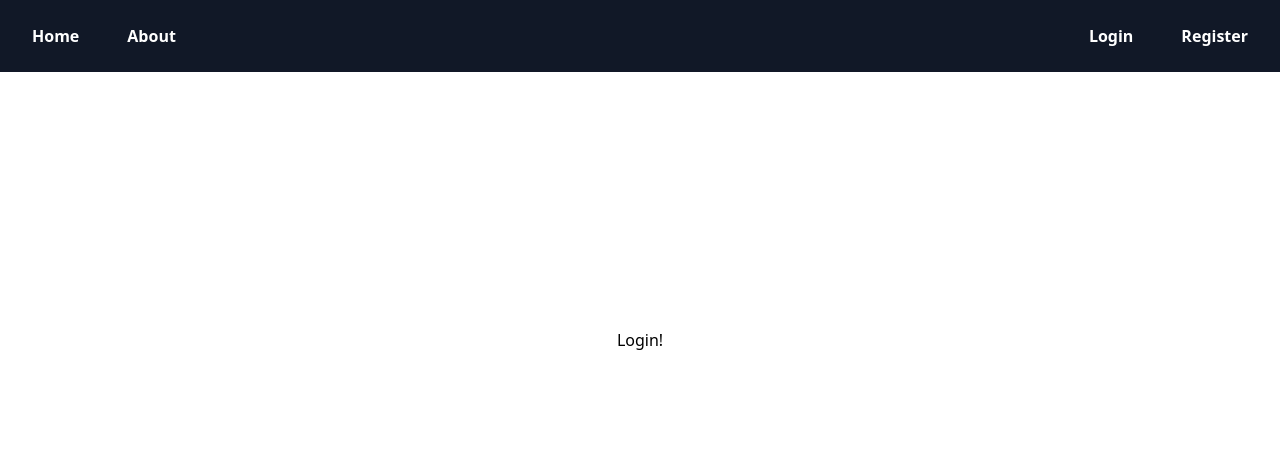
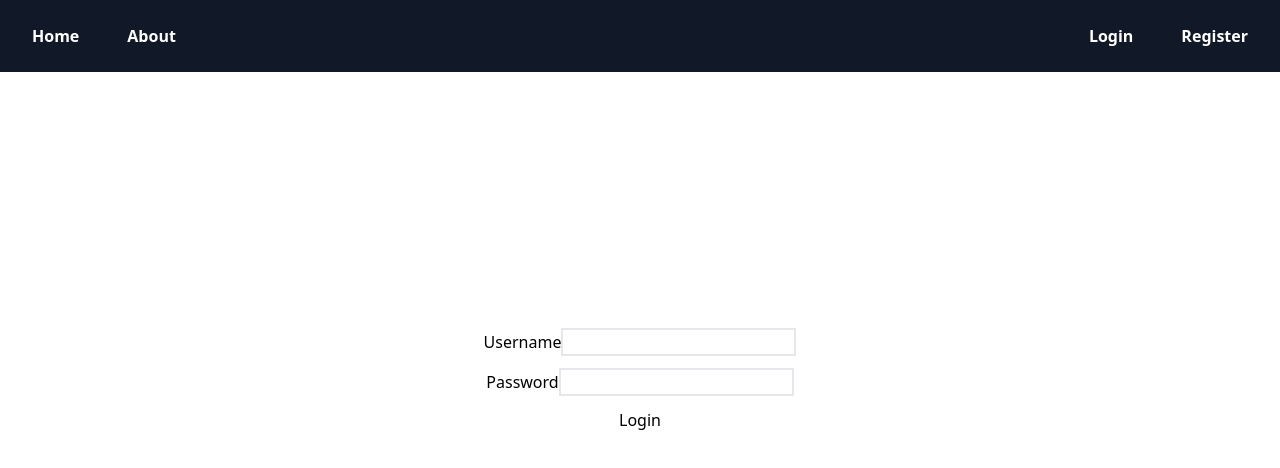
Before and after one commit to aoinoikaz/FinalProject, an Angular app: page /login in a window 1280 px wide. Shown: the top 468 px of the page. Built offline with nearby package versions, Linux system fonts and the light colour scheme.

Commit message:
added login form

```diff
--- a/src/app/components/login/login.component.css
+++ b/src/app/components/login/login.component.css
@@ -1,3 +1,11 @@
 .login_page_body {
   @apply text-center font-light pt-64
 }
+
+#txtUser {
+  @apply border-2
+}
+
+#txtPassword {
+  @apply border-2
+}
--- a/src/app/components/login/login.component.html
+++ b/src/app/components/login/login.component.html
@@ -1,3 +1,24 @@
 <div class="login_page_body">
-  <p>Login!</p>
+  <form>
+    <div class="mb-3">
+      <label for="txtUser" class="form-label">Username</label>
+      <input type="text" id="txtUser" name="txtUser"
+             class="form-control">
+
+    </div>
+
+    <div class="mb-3">
+      <label for="txtPassword" class="form-label">Password</label>
+      <input type="text" id="txtPassword" name="txtPassword"
+             class="form-control">
+
+    </div>
+
+    <button type="button" id="btnAdd" name="btnAdd"
+            class="btn btn-primary"
+            (click)="btnAdd_click()">
+      Login
+    </button>
+
+  </form>
 </div>
--- a/src/app/components/login/login.component.ts
+++ b/src/app/components/login/login.component.ts
@@ -1,4 +1,6 @@
-import { Component, OnInit } from '@angular/core';
+import {Component, OnInit} from '@angular/core';
+//import {Book} from "../models/book.model";
+//import {DatabaseService} from "../services/database.service";
 
 @Component({
   selector: 'app-login',
@@ -7,9 +9,17 @@ import { Component, OnInit } from '@angular/core';
 })
 export class LoginComponent implements OnInit {
 
-  constructor() { }
+  // book: Book = new Book("noname", 10.12);
+  // constructor(private database: DatabaseService) {
+  // }
 
   ngOnInit(): void {
   }
 
+  btnAdd_click(){
+    // this.database.insert(this.book, ()=>{
+    //   console.log("Record added successfully");
+    //   alert("Record added successfully");
+    // });
+  }
 }
```
Also changed, not shown: 1 other file (tests, documents, lock files or other folders).
